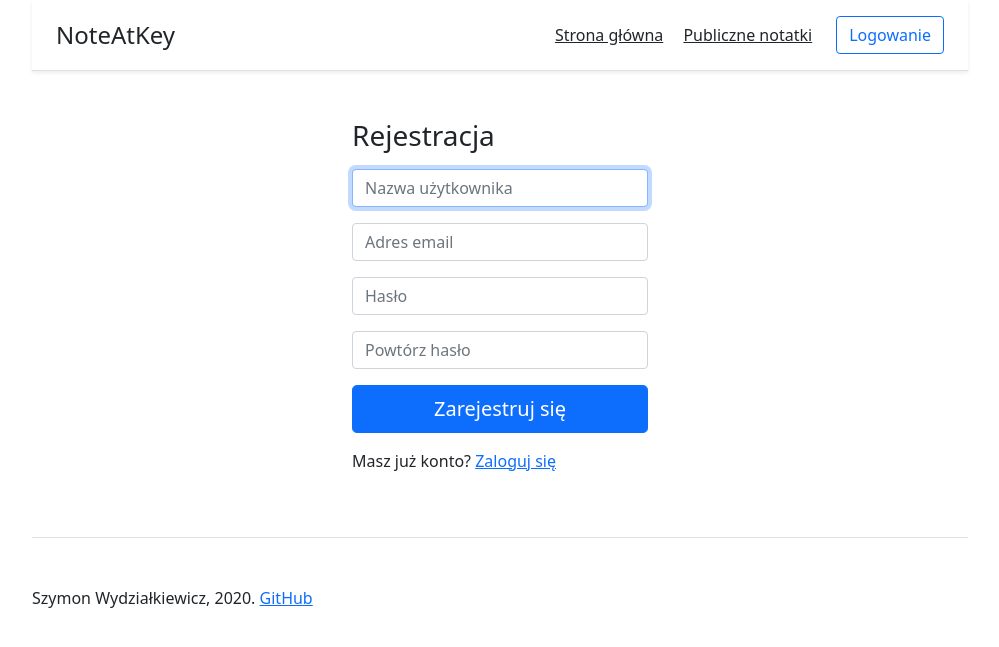
After one commit to Wydzials/NoteAtKey, a Flask app: page /register in a window 1280 px wide. The commit adds this page. Shown: the top 647 px of the page, without its empty margins (140-1139 px from the left). Run offline with Flask 2, Linux system fonts and the light colour scheme.

Commit message:
Add register and login pages

```diff
--- a/web/app.py
+++ b/web/app.py
@@ -18,6 +18,14 @@ app.config.from_object(__name__)
 def index():
     return render_template("index.html")
 
+@app.route('/login')
+def login():
+    return render_template("login.html")
+
+@app.route('/register')
+def register():
+    return render_template("register.html")
+
 
 if __name__ == "__main__":
     app.run(host="0.0.0.0", debug=True)
--- a/web/templates/base.html
+++ b/web/templates/base.html
@@ -22,9 +22,10 @@
         <header class="d-flex flex-column flex-md-row align-items-center p-3 px-md-4 mb-3 border-bottom shadow-sm">
             <p class="h4 my-0 me-md-auto fw-normal">NoteAtKey</p>
             <nav class="my-2 my-md-0 me-md-3">
+                <a class="p-2 text-dark" href="{{ url_for('index') }}">Strona główna</a>
                 <a class="p-2 text-dark" href="#">Publiczne notatki</a>
             </nav>
-            <a class="btn btn-outline-primary" href="#">Logowanie</a>
+            <a class="btn btn-outline-primary" href="{{ url_for('login') }}">Logowanie</a>
         </header>
     </div>
 
@@ -32,7 +33,7 @@
         {% block body %}{% endblock %}
 
         <footer class="pt-4 my-md-5 pt-md-5 border-top">
-            <p>Szymon Wydziałkiewicz, 2020 <a href="https://github.com/Wydzials/NoteAtKey">GitHub</a></p>
+            <p>Szymon Wydziałkiewicz, 2020. <a href="https://github.com/Wydzials/NoteAtKey">GitHub</a></p>
         </footer>
     </main>
 
--- /dev/null
+++ b/web/templates/register.html
@@ -0,0 +1,31 @@
+{% extends "base.html" %}
+
+
+{% block body %}
+<div class="row justify-content-center mt-5 mb-5">
+    <div class="col-4">
+        <form class="mb-3">
+            <h1 class="h3 mb-3 fw-normal">Rejestracja</h1>
+
+            <div class="input-group mb-3">
+                <input type="text" id="username" class="form-control" placeholder="Nazwa użytkownika" autocomplete="off" required autofocus>
+            </div>
+
+            <div class="input-group mb-3">
+                <input type="email" id="email" class="form-control" placeholder="Adres email" autocomplete="off" required>
+            </div>
+
+            <div class="input-group mb-3">
+                <input type="password" id="password" class="form-control" placeholder="Hasło" required>
+            </div>
+            <div class="input-group mb-3">
+                <input type="password" id="password2" class="form-control" placeholder="Powtórz hasło" required>
+            </div>
+
+            <button class="w-100 btn btn-lg btn-primary" type="submit">Zarejestruj się</button>
+        </form>
+
+        <p>Masz już konto? <a href="{{ url_for('login') }}">Zaloguj się</a></p>
+    </div>
+</div>
+{% endblock %}
```
Also changed, not shown: web/templates/login.html (added, +24 -0 lines).
